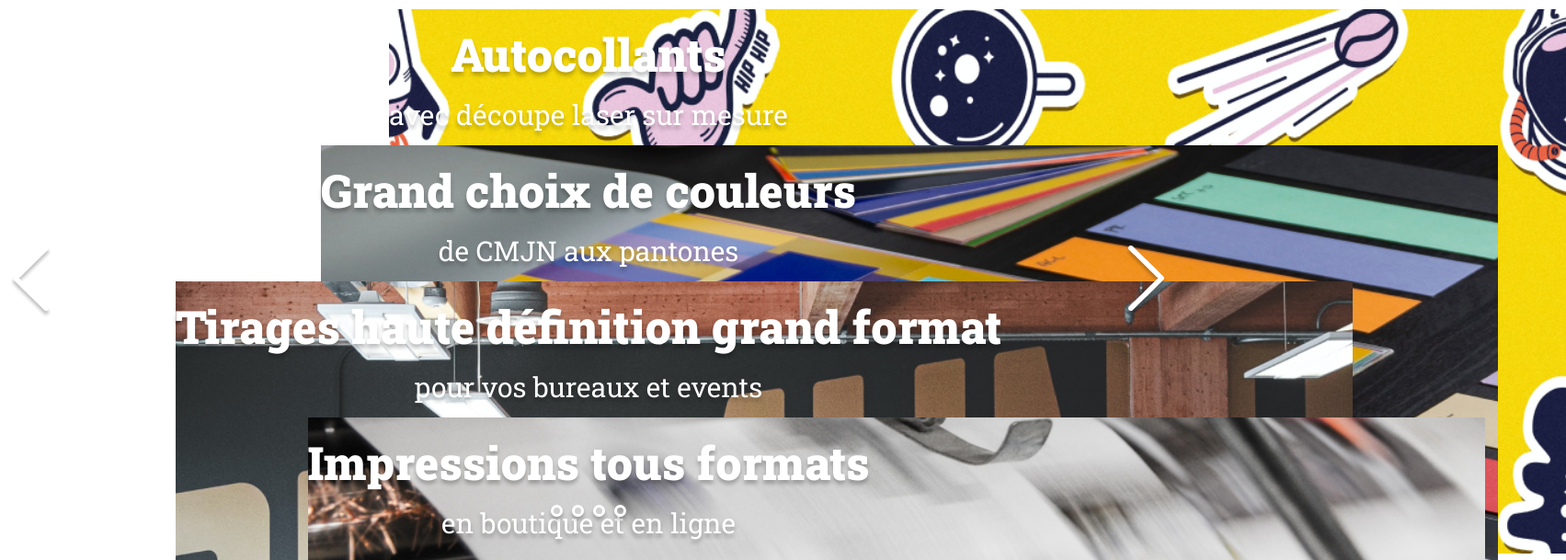
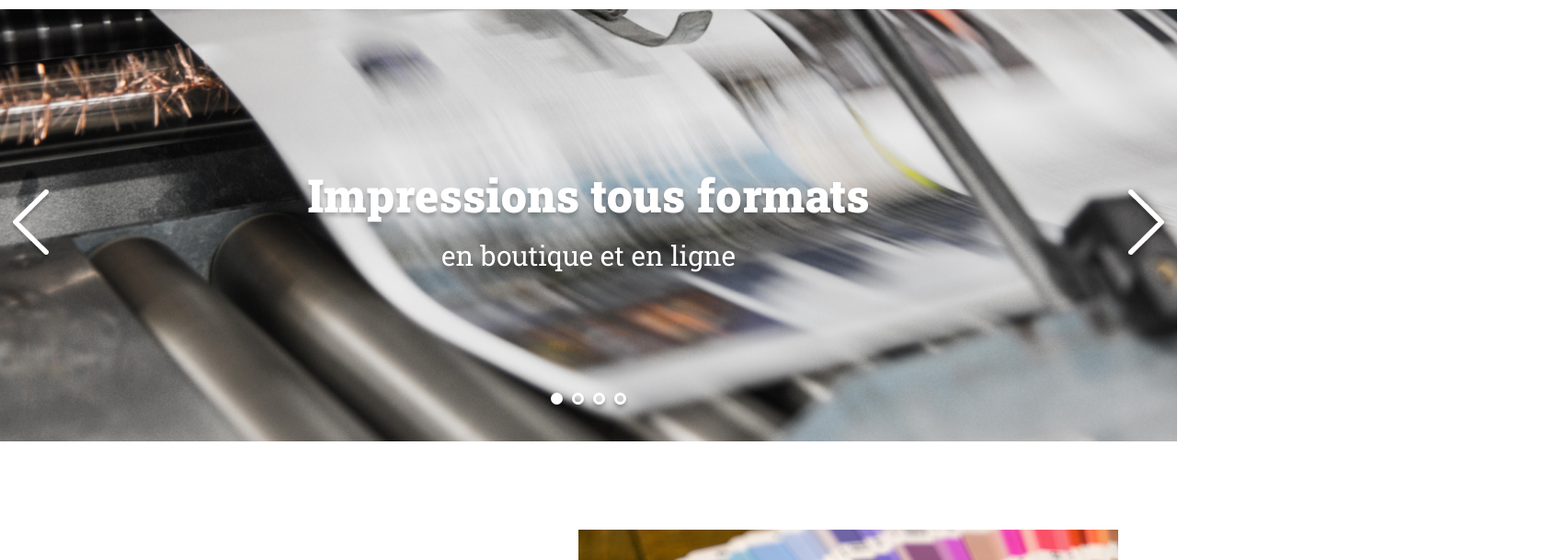
Before and after one commit to SopMI82/projet_5, a plain HTML site: page Print-it-JS-main/index.html in a window 1280 px wide. Shown: the part 91-700 px from the top of the page at 92% size, 1703 px wide, since content can reach past the window. Drawn offline with Linux system fonts and the light colour scheme.

Commit message:
Affichage première slide er sulignage premier bullet point
L'affichage de la première slide et du premier bullet point fonctionne

```diff
--- a/Print-it-JS-main/assets/script.js
+++ b/Print-it-JS-main/assets/script.js
@@ -41,17 +41,30 @@ console.log(arrowRight); // vérifier
 let divDots = document.querySelector(".dots")
 console.log(divDots);
 
-//les bullet points :
-const dot = document.querySelectorAll('dot')
-console.log(dot);
-//donne une liste vide à ce niveau car l'objet n'est pas encore créé
+//récupération des données depuis le tableau :
+slides.forEach((slide) => {
+	banner.insertAdjacentHTML('beforeEnd',
+		`<div class="slide">
+		<img class="banner-img" src="./assets/images/slideshow/${slide.image}"
+		alt="Banner Print-it">
+		<p>${slide.tagLine}</p>
+		</div>` )
+	//maintenant toutes mes slides sont positionnées les unes sur les autres, avec un décallage.
+	//je vais essayer de masquer les slides par défaut dans le code HTML inséré plus tot, pour les afficher uniquement au clic.
+	// finalement, j'ai mis une opacité à 0 dans le code html, je vais la modifier ici pour la slide active
+	//selection de la div slide active :
+})
+
+
+
 
 //le contenu de chaque slide :
 let slideContent = document.querySelectorAll('.slide')
 console.log(slideContent);
 //donne une liste vide à ce niveau car l'objet n'est pas encore créé
 
-//image à actualiser :
+
+/* //image à actualiser :
 const bannerImg = document.querySelector(".banner-img")
 console.log(bannerImg)
 //pas utile si <img> générée par le JS ?
@@ -59,7 +72,7 @@ console.log(bannerImg)
 // paragraphe à modifier :
 const bannerTxt = document.querySelector("p");
 console.log(bannerTxt)
-//pas utile si <p></p> généré par le JS
+//pas utile si <p></p> généré par le JS */
 
 //Initialisation du compteur :
 let index = 0
@@ -75,8 +88,20 @@ console.log(imageSource); */
 //créer les dots, grace à une boucle :
 for(let i=0; i<slides.length; i++) {
 	divDots.insertAdjacentHTML('afterbegin',`<div class="dot"></div>`)
-	//ajouter le dot qui vient d'être crée au tableau, pour l'item[i]
+	//ajouter le dot qui vient d'être crée au tableau, pour l'item[i] ?
 }
+
+//selectionner les bullet points :
+const dot = document.querySelectorAll('.dot')
+console.log(dot);
+//donne une liste vide à ce niveau car l'objet n'est pas encore créé
+
+//indiquer un index 0 pour le premier bullet point :
+dot[0].classList.add('dot_selected')
+
+//indiquer un index 0 pour la première div contenu :
+slideContent[0].classList.add('slide_selected')
+
 
 // écouter le clic sur la flèche gauche :
 arrowLeft.addEventListener ("click", (left) => {
@@ -104,34 +129,21 @@ arrowRight.addEventListener ("click", (right) => {
 	}
 	console.log(index); // vérifier
 
+
 })
-
-//gestion de l'implémentation du contenu à positionner en dehors ?
-
-
-//récupération des données depuis le tableau :
-slides.forEach((slide) => {
-	banner.insertAdjacentHTML('afterbegin',
-		`<div class="slide">
-		<img class="banner-img" src="./assets/images/slideshow/${slide.image}"
-		alt="Banner Print-it"> <br>
-		<p>${slide.tagLine}</p>
-		</div>` )
-	})
-
-//maintenant toutes mes slides sont positionnées les unes sur les autres, avec un leger décallage.
-//je vais essayer de masquer les slides par défaut dans le code HTML inséré plus tot, pour les afficher uniquement au clic.
 
 
 
+
+
+
+
+//Brouillons :
 
 	/* const img = `<img class="banner-img" src="./assets/images/slideshow/${slide.image}" alt="Banner Print-it">`
 	const tag = `<p>${slide.tagLine}</p>` */
 /* 	console.log(img); // vérifier
 	console.log(tag); // vérifier */
-
-
-
 
 //insertion des images et des paragraphes dans le code HTML :
 //banner.insertAdjacentHTML("afterbegin", img);
--- a/Print-it-JS-main/assets/style.css
+++ b/Print-it-JS-main/assets/style.css
@@ -130,6 +130,22 @@ header {
 #banner .arrow_right {
 	right: 10px;
 }
+
+/* Gestion du contenu des slides : */
+.slide {
+	position: absolute;
+	display: flex;
+	flex-direction: column;
+	justify-content: center;
+	width: 100%;
+	height: 100%;
+	opacity: 0;
+}
+.slide_selected {
+	opacity: 1;
+}
+
+
 /* Gestion des points du carrousel */
 .dots {
 	position: absolute;
```
